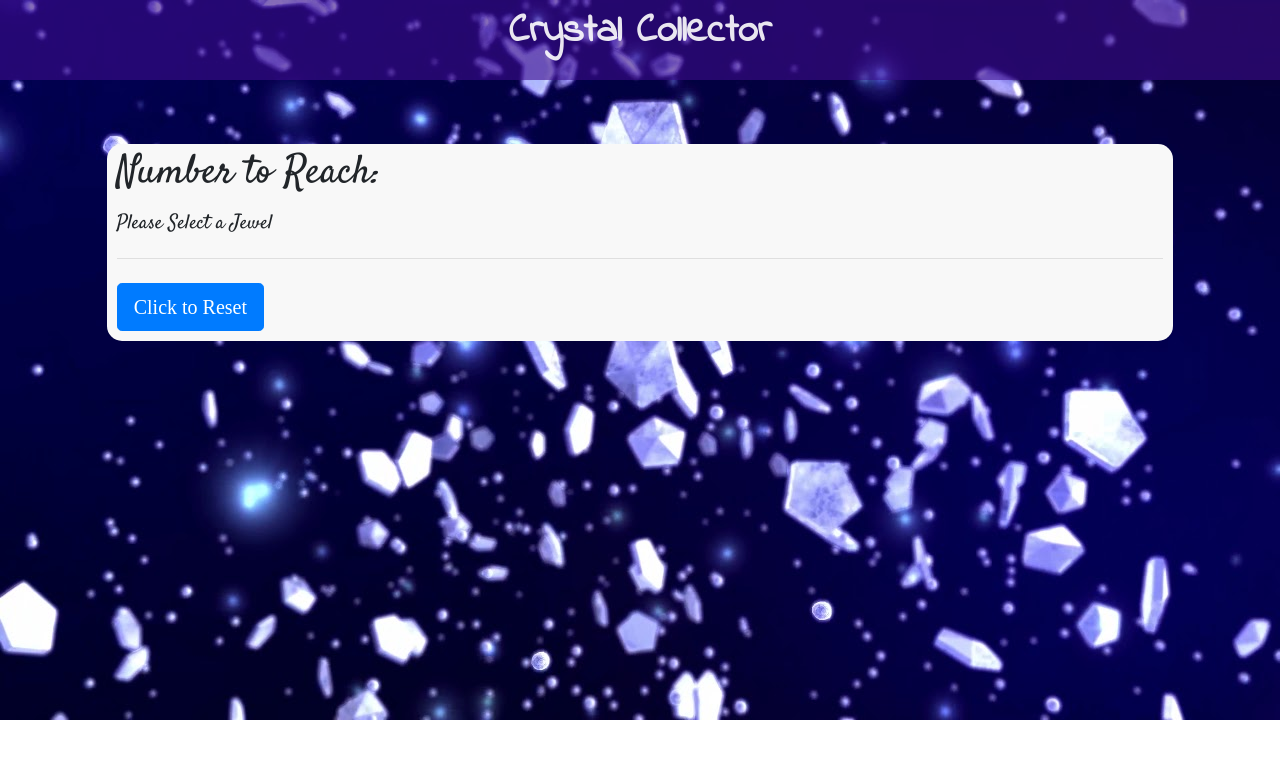
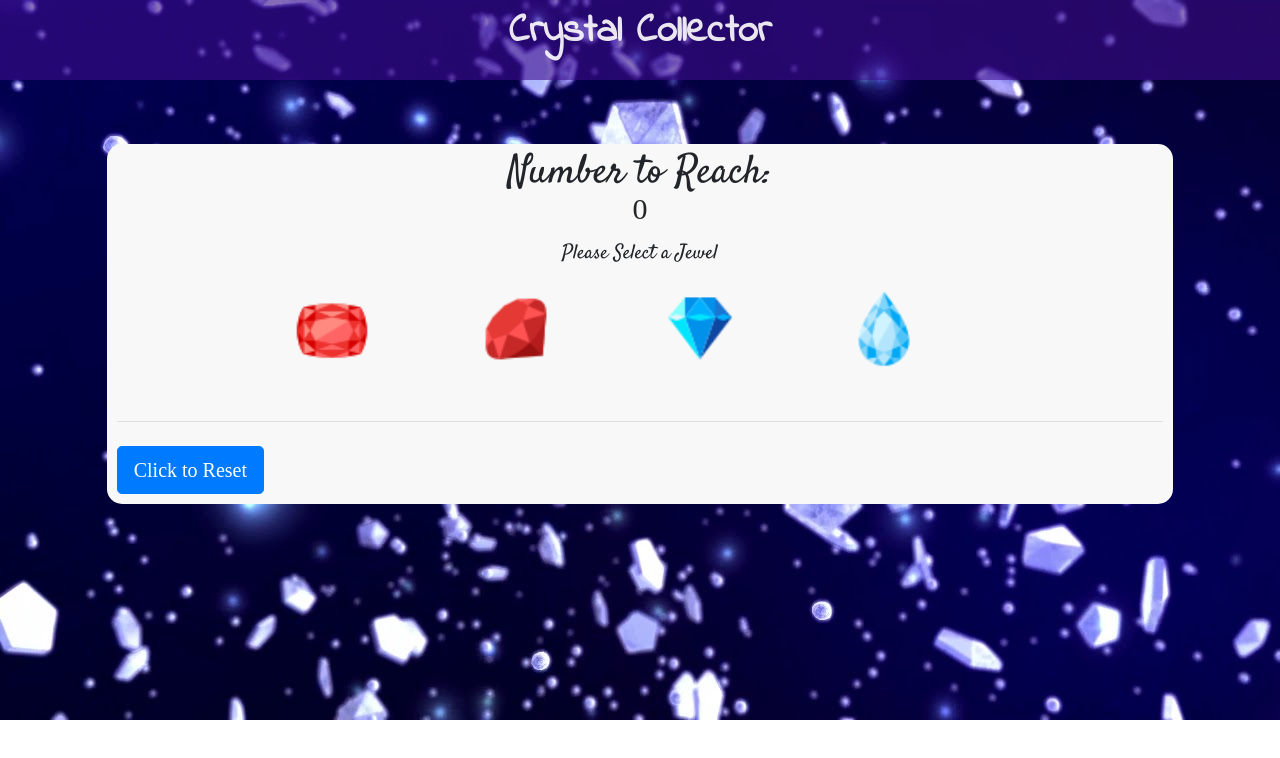
Before and after one commit to SleepyJen/unit-4-game, a plain HTML site: page index.html in a window 1280 px wide. Drawn offline with nearby package versions, Linux system fonts and the light colour scheme.

Commit message:
cented items and rounded corner of div

```diff
--- a/assets/css/style.css
+++ b/assets/css/style.css
@@ -36,7 +36,25 @@ body{
     font-family: 'Satisfy', cursive;
 }
 
+#number-chosen{
+    font-size: 30px;
+}
+
 .lead{
     font-family: 'Satisfy', cursive;
     padding-top: 20px;
 }
+
+.number, #number-chosen, .lead{
+    text-align: center;
+}
+
+.icon{
+    height: 80px;
+    width: 80px;
+    margin-left: 100px;
+}
+.jewels{
+    padding: 25px;
+    margin-left: 50px;
+}
--- a/index.html
+++ b/index.html
@@ -24,7 +24,15 @@
         <div class="row justify-content-center">
             <div class="box col-md-10 vertical-center">
                 <h1 class="number">Number to Reach:</h1>
+                <h2 id="number-chosen">0</h2>
                 <p class="lead">Please Select a Jewel</p>
+                <div class="jewels">
+                    <img class="icon" src="./assets/images/icons8-ruby-50.png" alt="ruby">
+                    <img class="icon" src="./assets/images/icons8-ruby-programming-language-50-2.png" alt="red diamond">
+                    <img class="icon" src="./assets/images/icons8-diamond-48.png" alt="diamond">
+                    <img class="icon" src="./assets/images/icons8-topaz-50.png" alt="tear drop">
+                </div>
+
                 <hr class="my-4">
                 <a class="btn btn-primary btn-lg" href="#" role="button">Click to Reset</a>
             </div>
```
Also changed, not shown: assets/images/icons8-diamond-48.png (added), assets/images/icons8-ruby-programming-language-50.png (deleted).
